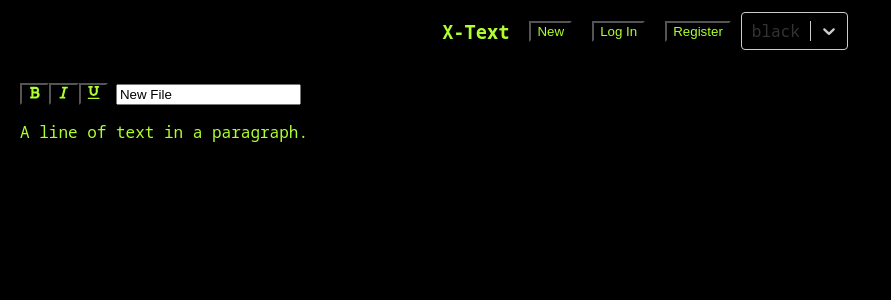
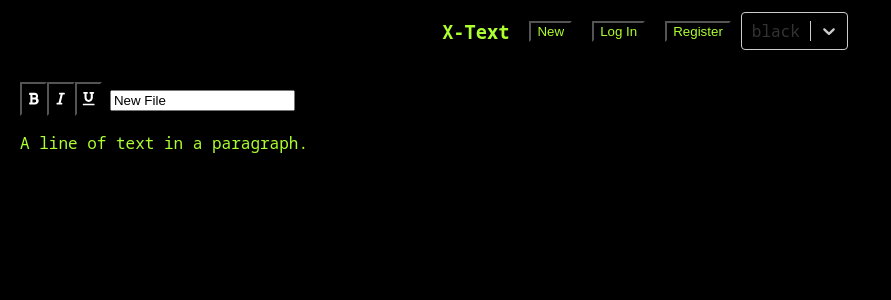
Before and after one commit to Cam06002/x-text, a React (Create React App) app: page / in a window 1280 px wide. Shown: the top 300 px of the page, without its empty margins (0-891 px from the left). Built offline with nearby package versions, Linux system fonts and the light colour scheme.

Commit message:
updated editor button styling

```diff
--- a/src/TextEditor/TextEdit.js
+++ b/src/TextEditor/TextEdit.js
@@ -79,14 +79,6 @@ const SlateEditor = ({
     return <Leaf {...props} />
   }, []);
 
-  const buttonFontStyle = {
-    color: editorColors.label === 'blue' ? 'white' :
-      editorColors.label === 'green' ? 'white' :
-      editorColors.label === 'black' ? 'greenyellow' : 'purple',
-
-    backgroundColor: 'transparent'
-  }
-
   return (
     <>
       <Slate
@@ -104,9 +96,9 @@ const SlateEditor = ({
           }
         }}>
       <div className='toolbar-div left-justify-override'>
-        <MarkButton format="bold" icon={<FaBold/>} fontStlye={buttonFontStyle}/>
-        <MarkButton format="italic" icon={<FaItalic />} fontStlye={buttonFontStyle}/>
-        <MarkButton format="underline" icon={<FaUnderline />} fontStlye={buttonFontStyle}/>
+        <MarkButton format="bold" icon={<FaBold/>}/>
+        <MarkButton format="italic" icon={<FaItalic />}/>
+        <MarkButton format="underline" icon={<FaUnderline />}/>
         <div className='horizontal-margins'>
           <Form.Control size='lg' type='text' defaultValue={title} onChange={(e)=>setTitle(e.target.value)}/>
         </div>
@@ -140,12 +132,12 @@ const Leaf = ({ attributes, children, leaf }) => {
   return <span {...attributes}>{children}</span>
 }
 
-const MarkButton = ({ format, icon, fontStlye }) => {
+const MarkButton = ({ format, icon }) => {
   const editor = useSlate()
   return (
     <Button
       active={isMarkActive(editor, format)}
-      style={fontStlye}
+      className='editor-button'
       onMouseDown={event => {
         event.preventDefault()
         toggleMark(editor, format)
--- a/src/TextPage.js
+++ b/src/TextPage.js
@@ -5,7 +5,10 @@ import './App.css';
 
 export default function TextPage(){
 
-    const [editorColors, setEditorColors] = useState({value: 'black-text-box', label: 'black'});
+    const [editorColors, setEditorColors] = useState(
+        JSON.parse(localStorage.getItem('style')) ||
+        {value: 'black-text-box', label: 'black'}
+    );
     const [editorContent, setEditorContent] = useState(false);
     const [editorChange, setEditorChange] = useState(0);
 
@@ -15,6 +18,7 @@ export default function TextPage(){
 
     const onColorChange = (e) =>{
         setEditorColors(e);
+        localStorage.setItem('style', JSON.stringify(e));
         console.log(e);
     }
 
```
